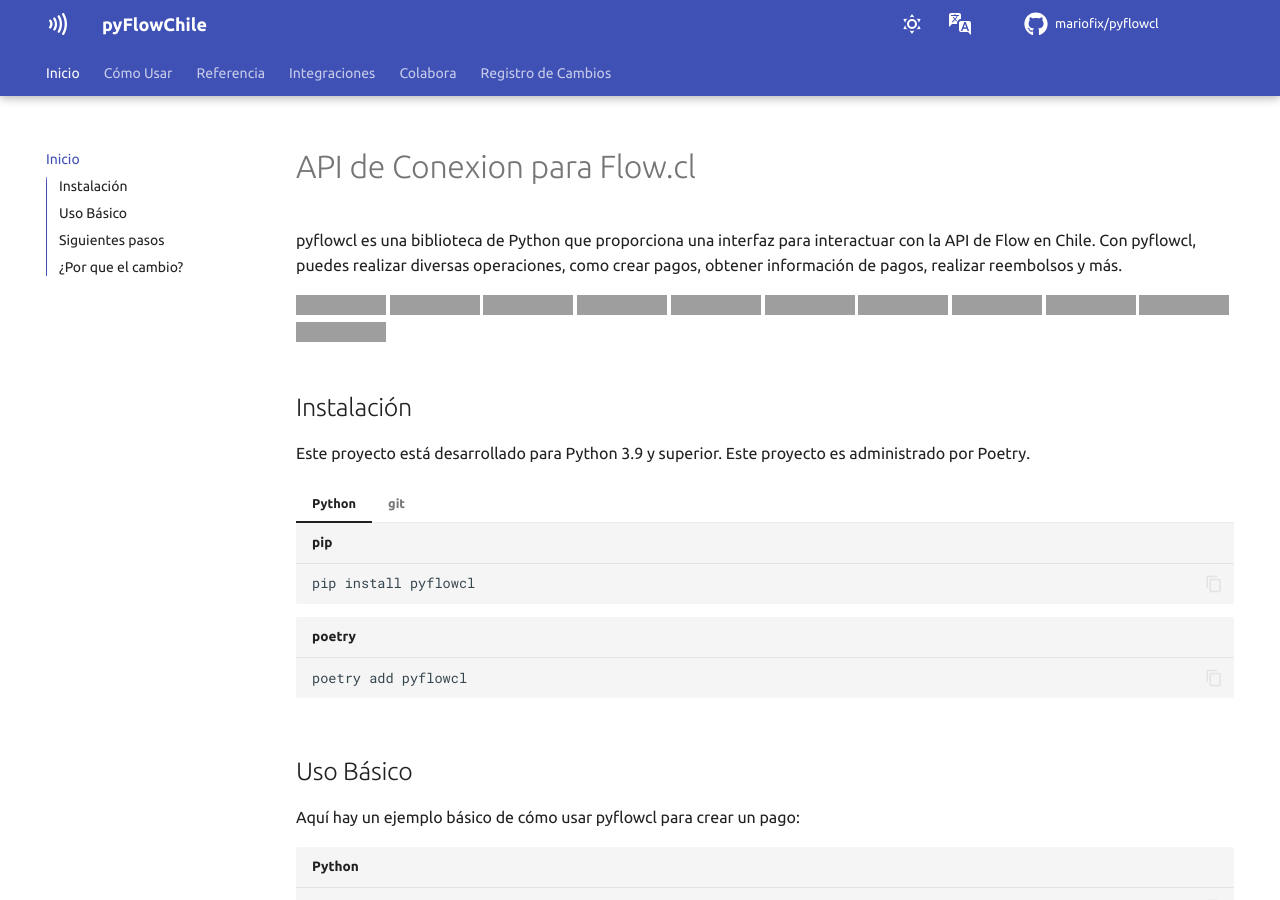
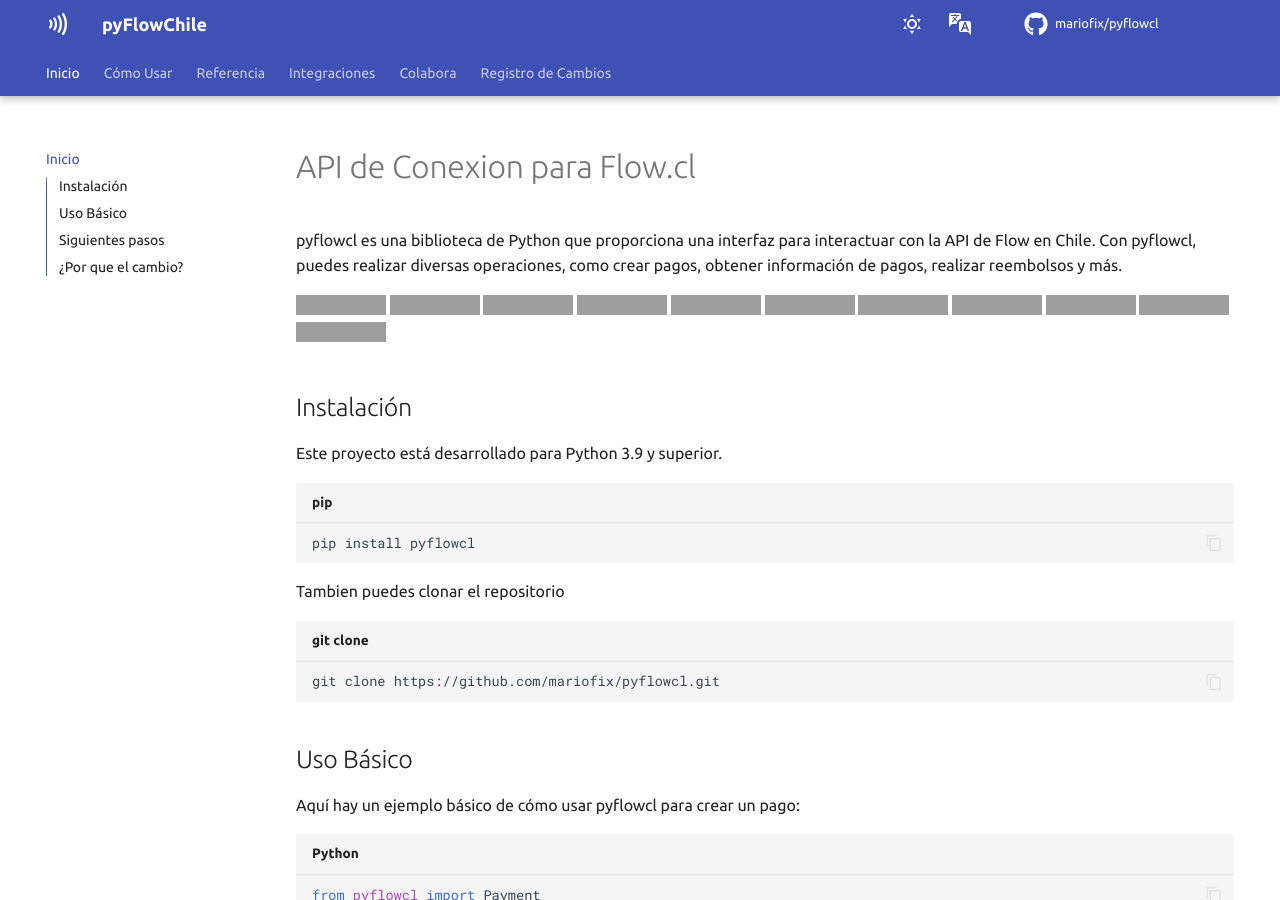
Before and after one commit to mariofix/pyflowcl, an MkDocs documentation site: the page built from docs/index.md, in a window 1280 px wide and 900 px high, cut to the strip 0-900 px from the top of the window. Built offline with MkDocs 1.6.1 and Material for MkDocs 9.7.7, drawn with Linux system fonts in a browser that asks for light colours; comment, search, counter and statistics services are not loaded; grey boxes are pictures that could not be loaded.

Commit message:
docs index

````diff
--- a/docs/index.md
+++ b/docs/index.md
@@ -17,23 +17,16 @@
 ## Instalación
 
 Este proyecto está desarrollado para Python 3.9 y superior.
-Este proyecto es administrado por Poetry.
 
-=== "Python"
+```shell title="pip"
+pip install pyflowcl
+```
 
-    ```shell title="pip"
-    pip install pyflowcl
-    ```
+Tambien puedes clonar el repositorio
 
-    ```shell title="poetry"
-    poetry add pyflowcl
-    ```
-
-=== "git"
-
-    ```shell title="git clone"
-    git clone https://github.com/mariofix/pyflowcl.git
-    ```
+```shell title="git clone"
+git clone https://github.com/mariofix/pyflowcl.git
+```
 
 ## Uso Básico
 
````
